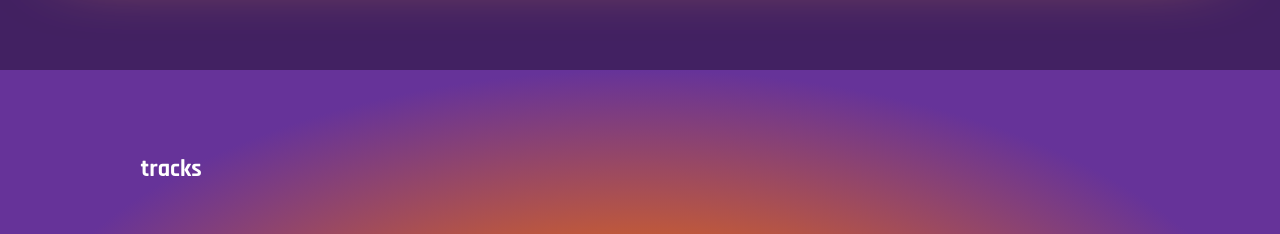
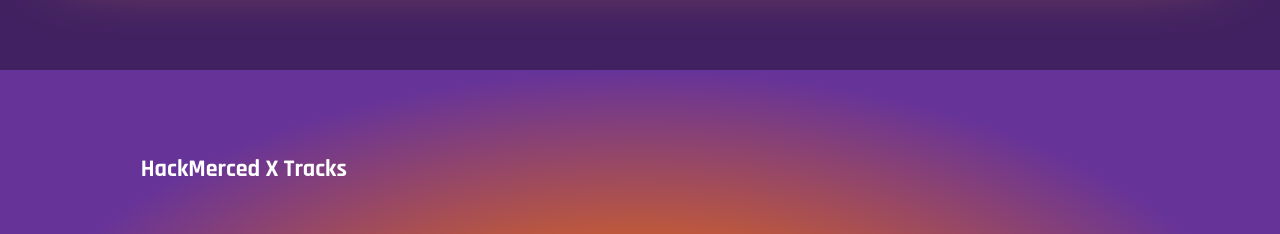
Before and after one commit to HackMerced/HackMerced-X, a React (Create React App) app: page / in a window 1280 px wide. Shown: the part 813-1047 px from the top of the page. Built offline with nearby package versions, Linux system fonts and the light colour scheme.

Commit message:
Updated Track.js

```diff
--- a/src/Components/Tracks.js
+++ b/src/Components/Tracks.js
@@ -1,13 +1,13 @@
 import React from 'react';
 import { Card } from "@mui/material";
-import Question from "../Assets/question.svg";
+//import Question from "../Assets/question.svg";
 import Health from "../Assets/health.svg";
 import Ag from "../Assets/ag.svg"
 import Bus from "../Assets/bus.svg";
 function Tracks() {
     return (
         <div className="Tracks" id="tracks">
-            <h2 className="Tracks-title">tracks</h2>
+            <h2 className="Tracks-title">HackMerced X Tracks</h2>
             <div className="Tracks-Flex">
                 {["Health"].map((title) => (
                     <Card
```
